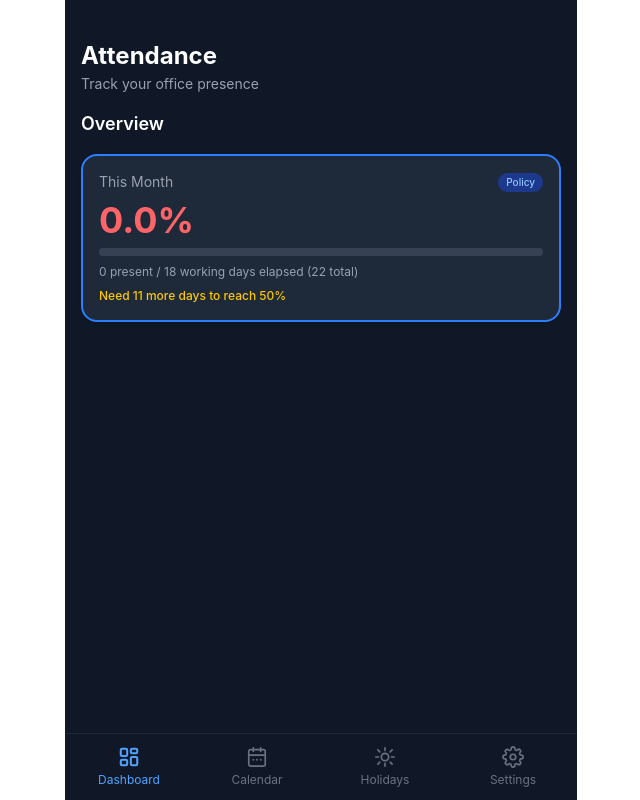
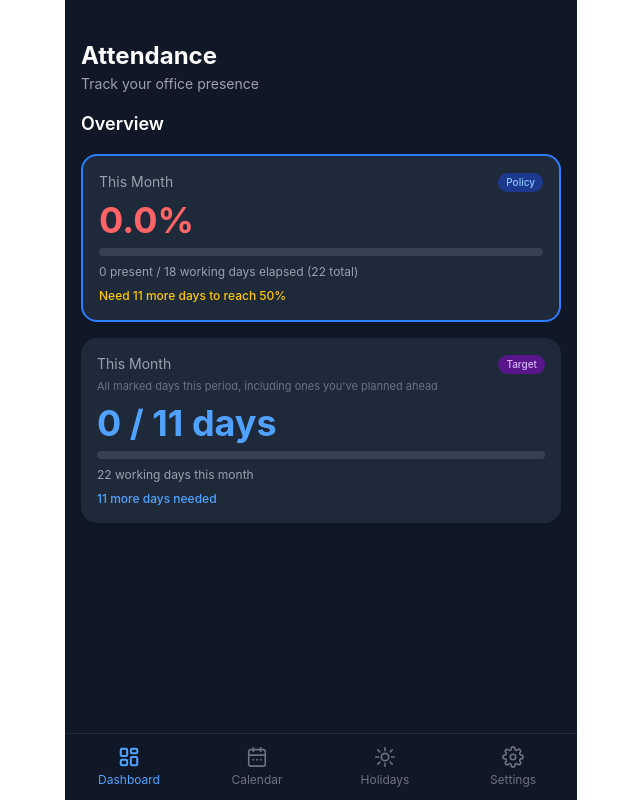
Before and after one commit to varunwho/attendance-tracker, a React (Vite) app: page / in a window 1280 px wide. Shown: the whole page, without its empty margins (319-959 px from the left). Built offline with nearby package versions, Linux system fonts and the light colour scheme.

Commit message:
Added Plan Mode Card

```diff
--- a/src/components/Dashboard.jsx
+++ b/src/components/Dashboard.jsx
@@ -15,6 +15,10 @@ function getPeriodBounds(period, date, quarterStart = 0) {
 
 const PERIOD_LABELS = {
   weekly: 'This Week', monthly: 'This Month', quarterly: 'This Quarter', yearly: 'This Year',
+}
+
+const PERIOD_SUFFIX = {
+  weekly: 'this week', monthly: 'this month', quarterly: 'this quarter', yearly: 'this year',
 }
 
 function StatCard({ label, pct, present, totalSoFar, totalFull, needed, target, type, isPolicy }) {
@@ -55,24 +59,61 @@ function StatCard({ label, pct, present, totalSoFar, totalFull, needed, target,
   )
 }
 
+function PlanCard({ label, present, totalFull, target, type, period }) {
+  const required  = type === 'percentage' ? Math.ceil((target / 100) * totalFull) : target
+  const goalMet   = present >= required
+  const progress  = required > 0 ? Math.min((present / required) * 100, 100) : 100
+  const remaining = Math.max(0, required - present)
+
+  return (
+    <div className="bg-white dark:bg-gray-800 rounded-2xl p-4 flex flex-col gap-2 shadow-sm">
+      <div className="flex items-center justify-between">
+        <p className="text-gray-500 dark:text-gray-400 text-sm">{label}</p>
+        <span className="text-[10px] bg-purple-100 dark:bg-purple-900 text-purple-600 dark:text-purple-300 px-2 py-0.5 rounded-full font-medium">Target</span>
+      </div>
+      <p className="text-[11px] text-gray-400 dark:text-gray-500 -mt-1">All marked days this period, including ones you've planned ahead</p>
+      <p className={`text-4xl font-bold ${goalMet ? 'text-green-500 dark:text-green-400' : 'text-blue-500 dark:text-blue-400'}`}>
+        {present} / {required} days
+      </p>
+      <div className="w-full bg-gray-100 dark:bg-gray-700 rounded-full h-2">
+        <div
+          className={`h-2 rounded-full transition-all ${goalMet ? 'bg-green-500 dark:bg-green-400' : 'bg-blue-500 dark:bg-blue-400'}`}
+          style={{ width: `${progress}%` }}
+        />
+      </div>
+      <p className="text-gray-500 dark:text-gray-400 text-xs">
+        {totalFull} working days {PERIOD_SUFFIX[period]}
+      </p>
+      {goalMet ? (
+        <p className="text-green-600 dark:text-green-400 text-xs font-medium">Plan complete!</p>
+      ) : (
+        <p className="text-blue-600 dark:text-blue-400 text-xs font-medium">
+          {remaining} more day{remaining !== 1 ? 's' : ''} needed
+        </p>
+      )}
+    </div>
+  )
+}
+
 function buildCard(bounds, attendanceMap, holidayDates, today, target, type) {
-  const todayISO   = toISO(today)
-  const allDays    = getWorkingDays(bounds.start, bounds.end, holidayDates)
-  const elapsed    = allDays.filter(d => d <= todayISO)
-  const present    = elapsed.filter(d => attendanceMap[d] === 'present').length
-  const pct        = elapsed.length ? (present / elapsed.length) * 100 : 0
-  const needed     = type === 'percentage'
+  const todayISO    = toISO(today)
+  const allDays     = getWorkingDays(bounds.start, bounds.end, holidayDates)
+  const elapsed     = allDays.filter(d => d <= todayISO)
+  const present     = elapsed.filter(d => attendanceMap[d] === 'present').length
+  const presentFull = allDays.filter(d => attendanceMap[d] === 'present').length
+  const pct         = elapsed.length ? (present / elapsed.length) * 100 : 0
+  const needed      = type === 'percentage'
     ? Math.max(0, Math.ceil((target / 100) * allDays.length) - present)
     : Math.max(0, target - present)
-  return { pct, present, totalSoFar: elapsed.length, totalFull: allDays.length, needed }
+  return { pct, present, presentFull, totalSoFar: elapsed.length, totalFull: allDays.length, needed }
 }
 
 export default function Dashboard({ attendanceMap, holidayDates, settings }) {
   const today  = new Date()
   const { period, type, value: target, quarterStart = 0 } = settings
 
-  const policyData  = buildCard(getPeriodBounds(period, today, quarterStart), attendanceMap, holidayDates, today, target, type)
-  const monthData   = period !== 'monthly'
+  const policyData = buildCard(getPeriodBounds(period, today, quarterStart), attendanceMap, holidayDates, today, target, type)
+  const monthData  = period !== 'monthly'
     ? buildCard(getMonthBounds(today), attendanceMap, holidayDates, today, target, type)
     : null
 
@@ -80,7 +121,6 @@ export default function Dashboard({ attendanceMap, holidayDates, settings }) {
     <div className="flex flex-col gap-4">
       <h2 className="text-gray-900 dark:text-white font-semibold text-lg">Overview</h2>
 
-      {/* Policy card — always shown; label reflects the configured period */}
       <StatCard
         label={PERIOD_LABELS[period]}
         {...policyData}
@@ -89,7 +129,6 @@ export default function Dashboard({ attendanceMap, holidayDates, settings }) {
         isPolicy
       />
 
-      {/* Monthly card — only when policy period is not already monthly */}
       {monthData && (
         <StatCard
           label="This Month"
@@ -99,6 +138,15 @@ export default function Dashboard({ attendanceMap, holidayDates, settings }) {
           isPolicy={false}
         />
       )}
+
+      <PlanCard
+        label={PERIOD_LABELS[period]}
+        present={policyData.presentFull}
+        totalFull={policyData.totalFull}
+        target={target}
+        type={type}
+        period={period}
+      />
     </div>
   )
 }
```
